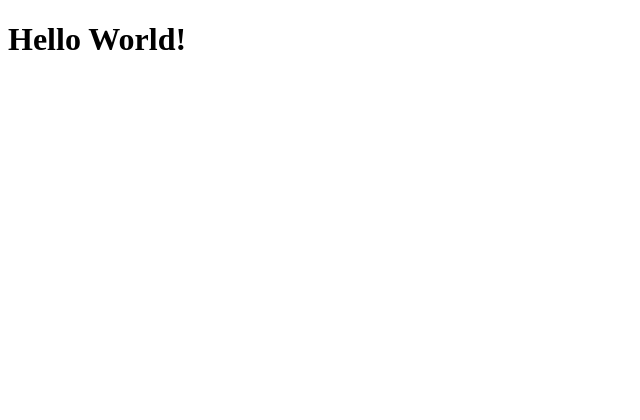
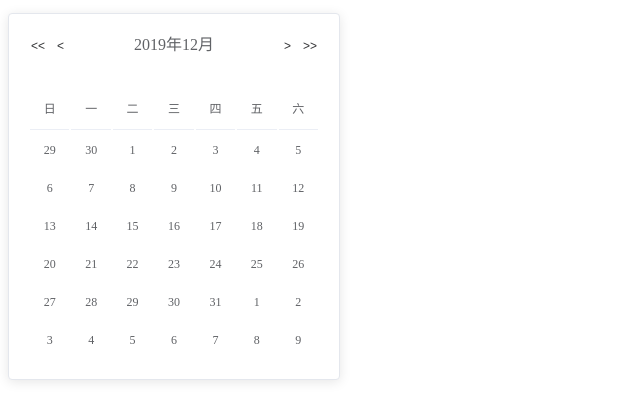
Before and after one commit to Checkson/diy-date-picker, a website: page demo/index.html in a window 1280 px wide. Shown: the whole page, without its empty margins (0-640 px from the left). Drawn offline with Linux system fonts and the light colour scheme.

Commit message:
add styles

```diff
--- a/demo/index.html
+++ b/demo/index.html
@@ -5,9 +5,89 @@
   <meta name="viewport" content="width=device-width, initial-scale=1.0">
   <meta http-equiv="X-UA-Compatible" content="ie=edge">
   <title>tiny datepicker</title>
+  <link rel="stylesheet" href="../theme/default.css"/>
 </head>
 <body>
-  <h1>Hello World!</h1>
+  <div class="tiny-datepicker__wrapper">
+    <div class="tiny-datepicker__header">
+      <button class="tiny-datepicker__btn tiny-datepicker__prev-btn">&lt;&lt;</button>
+      <button class="tiny-datepicker__btn tiny-datepicker__prev-btn">&lt;</button>
+      <span class="tiny-datepicker__label">2019年12月</span>
+      <button class="tiny-datepicker__btn tiny-datepicker__next-btn">&gt;&gt;</button>
+      <button class="tiny-datepicker__btn tiny-datepicker__next-btn">&gt;</button>
+    </div>
+    <div class="tiny-datepicker__body">
+      <table class="tiny-datepicker__table">
+        <thead>
+          <tr>
+            <th>日</th>
+            <th>一</th>
+            <th>二</th>
+            <th>三</th>
+            <th>四</th>
+            <th>五</th>
+            <th>六</th>
+          </tr>
+        </thead>
+        <tbody>
+          <tr>
+            <td>29</td>
+            <td>30</td>
+            <td>1</td>
+            <td>2</td>
+            <td>3</td>
+            <td>4</td>
+            <td>5</td>
+          </tr>
+          <tr>
+            <td>6</td>
+            <td>7</td>
+            <td>8</td>
+            <td>9</td>
+            <td>10</td>
+            <td>11</td>
+            <td>12</td>
+          </tr>
+          <tr>
+            <td>13</td>
+            <td>14</td>
+            <td>15</td>
+            <td>16</td>
+            <td>17</td>
+            <td>18</td>
+            <td>19</td>
+          </tr>
+          <tr>
+            <td>20</td>
+            <td>21</td>
+            <td>22</td>
+            <td>23</td>
+            <td>24</td>
+            <td>25</td>
+            <td>26</td>
+          </tr>
+          <tr>
+            <td>27</td>
+            <td>28</td>
+            <td>29</td>
+            <td>30</td>
+            <td>31</td>
+            <td>1</td>
+            <td>2</td>
+          </tr>
+          <tr>
+            <td>3</td>
+            <td>4</td>
+            <td>5</td>
+            <td>6</td>
+            <td>7</td>
+            <td>8</td>
+            <td>9</td>
+          </tr>
+        </tbody>
+      </table>
+    </div>
+  </div>
   <script src="../dist/tiny-datepicker.min.js"></script>
 </body>
 </html>
--- /dev/null
+++ b/theme/default.css
@@ -0,0 +1,73 @@
+.tiny-datepicker__wrapper {
+  position: absolute;
+  width: 322px;
+  color: #606266;
+  border: 1px solid #e4e7ed;
+  box-shadow: 0 2px 12px 0 rgba(0,0,0,.1);
+  background: #fff;
+  border-radius: 4px;
+  line-height: 30px;
+  margin: 5px 0;
+  padding: 4px;
+}
+
+.tiny-datepicker__header {
+  padding: 12px;
+  text-align: center;
+}
+
+.tiny-datepicker__btn {
+  font-size: 12px;
+  color: #303133;
+  border: 0;
+  background: transparent;
+  cursor: pointer;
+  outline: none;
+  margin-top: 8px;
+  cursor: pointer;
+}
+
+.tiny-datepicker__prev-btn {
+  float: left;
+}
+
+.tiny-datepicker__next-btn {
+  float: right;
+}
+
+.tiny-datepicker__label {
+  font-size: 16px;
+  font-weight: 500;
+  padding: 0 5px;
+  line-height: 22px;
+  text-align: center;
+  cursor: pointer;
+  color: #606266;
+}
+
+.tiny-datepicker__body {
+  position: relative;
+  margin: 15px;
+}
+
+.tiny-datepicker__table {
+  table-layout: fixed;
+  width: 100%;
+  font-size: 12px;
+  user-select: none;
+  text-align: center;
+}
+
+.tiny-datepicker__table th {
+  padding: 5px;
+  color: #606266;
+  font-weight: 400;
+  border-bottom: 1px solid #ebeef5;
+}
+
+.tiny-datepicker__table td {
+  height: 30px;
+  padding: 3px 0;
+  box-sizing: border-box;
+  cursor: pointer;
+}
```
Also changed, not shown: src/tiny-datepicker.js (+19 -4 lines), 1 other file.
